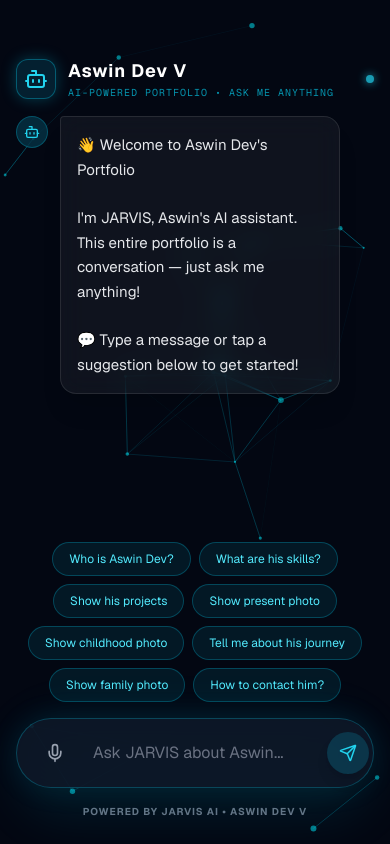
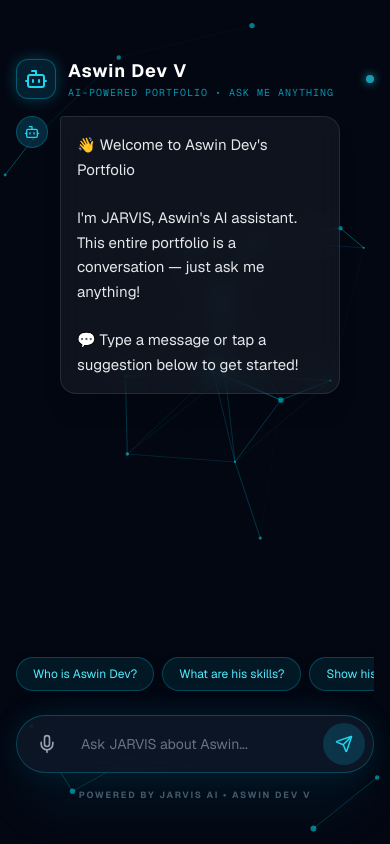
Before and after one commit to aswindevv2005-collab/aswin-portfolio, a Next.js app: page / in a window 390 px wide. Built offline with nearby package versions, Linux system fonts and the light colour scheme.

Commit message:
Final suggestions cleanup: force single row with flex-nowrap

```diff
--- a/src/components/AIChatbot.tsx
+++ b/src/components/AIChatbot.tsx
@@ -18,7 +18,6 @@ const SUGGESTIONS = [
   "Show present photo",
   "Show childhood photo",
   "Tell me about his journey",
-  "Show family photo",
   "How to contact him?",
 ];
 
@@ -106,7 +105,7 @@ export default function AIChatbot() {
       botMsg.type = "photo_family";
       setTimeout(() => setSelectedImage("/family-1.jpg"), 800);
     } else if (lower.includes("who is") || lower.includes("who are you") || lower.includes("yourself")) {
-      botMsg.text = "Aswin Dev V is a technology enthusiast from Kollam, Kerala, India. He was born and brought up in Kollam in a supportive family environment. His father and mother have always encouraged his learning, and he also has a younger brother named Kashi Dev.\n\nAswin completed his 10th standard at DVVHSS Thalavoor and continued his Higher Secondary (+2) at the same school. From a young age, he developed a strong curiosity about technology and how systems work.\n\nAfter school, he pursued a Bachelor of Computer Applications (BCA) at Yenepoya University, where he strengthened his knowledge in computers, programming, and modern technologies.\n\nAswin is particularly interested in IT, automation, and innovative technology solutions. He enjoys learning new technologies and building practical projects such as IoT systems and smart automation devices.\n\nHe believes in continuous learning and creative problem-solving, and his goal is to use technology to build useful products.";
+      botMsg.text = "Aswin Dev V is a technology enthusiast from Kollam, Kerala, India. He was born and brought up in Kollam in a supportive family environment. His father and mother have always encouraged his learning, and he also has a younger brother named Kashi Dev.\n\nAswin completed his 10th standard at DVVHSS Thalavoor and continued his Higher Secondary (+2) at the same school. From a young age, he developed a strong curiosity about technology and how systems work.\n\nAfter school, he pursued a Bachelor of Computer Applications (BCA) at Yenepoya University (2023-2026), specializing in AI, Cloud Computing & DevOps.\n\nAswin is particularly interested in IT, automation, and innovative technology solutions. He enjoys learning new technologies and building practical projects such as IoT systems and smart automation devices.\n\nHe believes in continuous learning and creative problem-solving, and his goal is to use technology to build useful products.";
     } else if (lower.includes("skills")) {
       botMsg.text = "Aswin possesses a robust stack across Frontend, Backend, and IoT. Here are his top technical skills:";
       botMsg.type = "skills";
@@ -153,21 +152,21 @@ export default function AIChatbot() {
         {msg.type === "photo_childhood" && (
           <div className="mt-3 flex gap-2 overflow-x-auto pb-2 scrollbar-hide">
              {["/childhood-1.png", "/childhood-2.jpg", "/childhood-3.jpg"].map(src => (
-               <img key={src} onClick={() => setSelectedImage(src)} src={src} alt="Childhood" className="h-40 w-auto rounded-lg border-2 border-cyan-500/50 shrink-0 cursor-pointer" />
+               <img key={src} onClick={() => setSelectedImage(src)} src={src} alt="Childhood" className="h-40 w-auto rounded-lg border-2 border-cyan-500/50 shrink-0 cursor-pointer neon-border" />
              ))}
           </div>
         )}
 
         {msg.type === "photo_family" && (
           <div className="mt-3">
-            <img onClick={() => setSelectedImage("/family-1.jpg")} src="/family-1.jpg" alt="Family" className="w-64 h-auto rounded-lg border-2 border-cyan-500/50 cursor-pointer" />
+            <img onClick={() => setSelectedImage("/family-1.jpg")} src="/family-1.jpg" alt="Family" className="w-64 h-auto rounded-lg border-2 border-cyan-500/50 cursor-pointer neon-border" />
           </div>
         )}
 
         {msg.type === "photo_present" && (
           <div className="mt-3 flex gap-2 overflow-x-auto pb-2 scrollbar-hide">
             {["/present-1.jpg", "/present-2.jpg", "/present-3.png"].map(src => (
-              <img key={src} onClick={() => setSelectedImage(src)} src={src} alt="Present" className="h-64 w-auto rounded-lg border-2 border-cyan-500/50 shrink-0 cursor-pointer" />
+              <img key={src} onClick={() => setSelectedImage(src)} src={src} alt="Present" className="h-64 w-auto rounded-lg border-2 border-cyan-500/50 shrink-0 cursor-pointer neon-border" />
             ))}
           </div>
         )}
@@ -175,47 +174,59 @@ export default function AIChatbot() {
         {msg.type === "skills" && (
           <div className="mt-3 flex flex-wrap gap-2">
             {["React.js", "FastAPI", "Python", "C", "Docker", "IoT", "JavaScript", "HTML/CSS", "Node.js", "Java", "Arduino", "Bootstrap"].map(s => (
-              <span key={s} className="px-3 py-1 bg-cyan-950/50 border border-cyan-500/30 rounded-full text-cyan-300 text-sm">{s}</span>
+              <span key={s} className="px-3 py-1 bg-cyan-950/50 border border-cyan-500/30 rounded-full text-cyan-300 text-sm shadow-[0_0_8px_rgba(6,182,212,0.2)]">{s}</span>
             ))}
           </div>
         )}
 
         {msg.type === "projects" && (
           <div className="mt-3 space-y-3">
-            <div className="bg-white/5 p-4 rounded-xl border border-white/10">
+            <div className="bg-slate-900/40 p-4 rounded-xl border border-cyan-500/20 backdrop-blur-md">
               <h4 className="font-bold text-cyan-400">Movie Booking Web App</h4>
               <p className="text-[10px] text-gray-400 mb-2 uppercase tracking-widest font-mono">React • REST API</p>
-              <p className="text-sm text-gray-400">A full-stack platform with a interactive UI for seat selection and real-time movie scheduling.</p>
+              <p className="text-sm text-gray-300">A full-stack platform with a interactive UI for seat selection and real-time movie scheduling.</p>
             </div>
-            <div className="bg-white/5 p-4 rounded-xl border border-white/10">
+            <div className="bg-slate-900/40 p-4 rounded-xl border border-cyan-500/20 backdrop-blur-md">
               <h4 className="font-bold text-cyan-400">CNN Image Classification</h4>
               <p className="text-[10px] text-gray-400 mb-2 uppercase tracking-widest font-mono">Python • FastAPI • Docker</p>
-              <p className="text-sm text-gray-400">Deep learning model trained on CIFAR-10 and deployed via an automated API for real-time predictions.</p>
+              <p className="text-sm text-gray-300">Deep learning model trained on CIFAR-10 and deployed via an automated API for real-time predictions.</p>
             </div>
-            <div className="bg-white/5 p-4 rounded-xl border border-white/10">
+            <div className="bg-slate-900/40 p-4 rounded-xl border border-cyan-500/20 backdrop-blur-md">
               <h4 className="font-bold text-cyan-400">IoT Pet Feeder</h4>
               <p className="text-[10px] text-gray-400 mb-2 uppercase tracking-widest font-mono">Arduino • Embedded C • IoT</p>
-              <p className="text-sm text-gray-400">Automated feeding system using RTC, servo motors, and Arduino for timed pet care.</p>
+              <p className="text-sm text-gray-300">Automated feeding system using RTC, servo motors, and Arduino for timed pet care.</p>
             </div>
           </div>
         )}
 
         {msg.type === "journey" && (
-          <div className="mt-3 border-l-2 border-cyan-500/50 ml-2 pl-4 flex flex-col gap-5">
-            <div><p className="text-xs text-cyan-500 font-bold">2021</p><p className="text-sm text-gray-200">Secondary Education - DVVHSS Thalavoor</p></div>
-            <div><p className="text-xs text-cyan-500 font-bold">2023</p><p className="text-sm text-gray-200">Higher Secondary - DVVHSS Thalavoor</p></div>
-            <div><p className="text-xs text-cyan-500 font-bold">2026</p><p className="text-sm text-gray-200">Pursuing BCA (AI, Cloud & DevOps) at Yenepoya University</p></div>
+          <div className="mt-3 border-l-2 border-cyan-500/50 ml-2 pl-4 flex flex-col gap-6">
+            <div className="relative">
+              <div className="absolute -left-[21px] top-1 w-3 h-3 bg-cyan-400 rounded-full shadow-[0_0_8px_#06b6d4]"></div>
+              <p className="text-xs text-cyan-500 font-bold">2021</p>
+              <p className="text-sm text-gray-200">Secondary Education - DVVHSS Thalavoor</p>
+            </div>
+            <div className="relative">
+              <div className="absolute -left-[21px] top-1 w-3 h-3 bg-cyan-400 rounded-full shadow-[0_0_8px_#06b6d4]"></div>
+              <p className="text-xs text-cyan-500 font-bold">2023</p>
+              <p className="text-sm text-gray-200">Higher Secondary - DVVHSS Thalavoor</p>
+            </div>
+            <div className="relative">
+              <div className="absolute -left-[21px] top-1 w-3 h-3 bg-cyan-400 rounded-full shadow-[0_0_8px_#06b6d4]"></div>
+              <p className="text-xs text-cyan-500 font-bold">2026</p>
+              <p className="text-sm text-gray-200">Pursuing BCA (AI, Cloud & DevOps) at Yenepoya University</p>
+            </div>
           </div>
         )}
 
         {msg.type === "contact" && (
           <div className="mt-4 grid grid-cols-1 sm:grid-cols-2 gap-3">
-            <a href="mailto:aswindevv2005@gmail.com" target="_blank" rel="noreferrer" className="flex items-center gap-3 p-3 bg-cyan-950/40 rounded-xl border border-cyan-500/30 text-gray-300 hover:text-cyan-400 transition-all"><Mail size={16} /> Email</a>
-            <a href="https://wa.me/918089595332" target="_blank" rel="noreferrer" className="flex items-center gap-3 p-3 bg-cyan-950/40 rounded-xl border border-cyan-500/30 text-gray-300 hover:text-green-400 transition-all"><MessageCircle size={16} /> WhatsApp</a>
-            <a href="https://www.instagram.com/aaaswinhh__?utm_source=qr&igsh=MWV3OHZnZWMybGZsdg==" target="_blank" rel="noreferrer" className="flex items-center gap-3 p-3 bg-cyan-950/40 rounded-xl border border-cyan-500/30 text-gray-300 hover:text-pink-400 transition-all"><ExternalLink size={16} /> Instagram</a>
-            <a href="https://github.com/aswindevv2005-collab" target="_blank" rel="noreferrer" className="flex items-center gap-3 p-3 bg-cyan-950/40 rounded-xl border border-cyan-500/30 text-gray-300 hover:text-white transition-all"><ExternalLink size={16} /> GitHub</a>
-            <a href="https://www.linkedin.com/in/aswindevv" target="_blank" rel="noreferrer" className="flex items-center gap-3 p-3 bg-cyan-950/40 rounded-xl border border-cyan-500/30 text-gray-300 hover:text-blue-400 transition-all"><ExternalLink size={16} /> LinkedIn</a>
-            <a href="tel:+918089595332" className="flex items-center gap-3 p-3 bg-cyan-950/40 rounded-xl border border-cyan-500/30 text-gray-300 hover:text-cyan-400 transition-all"><Phone size={16} /> Phone</a>
+            <a href="mailto:aswindevv2005@gmail.com" target="_blank" rel="noreferrer" className="flex items-center gap-3 p-3 bg-cyan-950/40 rounded-xl border border-cyan-500/30 text-gray-300 hover:text-cyan-400 transition-all neon-hover"><Mail size={16} /> Email</a>
+            <a href="https://wa.me/918089595332" target="_blank" rel="noreferrer" className="flex items-center gap-3 p-3 bg-cyan-950/40 rounded-xl border border-cyan-500/30 text-gray-300 hover:text-green-400 transition-all neon-hover"><MessageCircle size={16} /> WhatsApp</a>
+            <a href="https://www.instagram.com/aaaswinhh__?utm_source=qr&igsh=MWV3OHZnZWMybGZsdg==" target="_blank" rel="noreferrer" className="flex items-center gap-3 p-3 bg-cyan-950/40 rounded-xl border border-cyan-500/30 text-gray-300 hover:text-pink-400 transition-all neon-hover"><ExternalLink size={16} /> Instagram</a>
+            <a href="https://github.com/aswindevv2005-collab" target="_blank" rel="noreferrer" className="flex items-center gap-3 p-3 bg-cyan-950/40 rounded-xl border border-cyan-500/30 text-gray-300 hover:text-white transition-all neon-hover"><ExternalLink size={16} /> GitHub</a>
+            <a href="https://www.linkedin.com/in/aswindevv" target="_blank" rel="noreferrer" className="flex items-center gap-3 p-3 bg-cyan-950/40 rounded-xl border border-cyan-500/30 text-gray-300 hover:text-blue-400 transition-all neon-hover"><ExternalLink size={16} /> LinkedIn</a>
+            <a href="tel:+918089595332" className="flex items-center gap-3 p-3 bg-cyan-950/40 rounded-xl border border-cyan-500/30 text-gray-300 hover:text-cyan-400 transition-all neon-hover"><Phone size={16} /> Phone</a>
           </div>
         )}
       </div>
@@ -228,9 +239,9 @@ export default function AIChatbot() {
       {/* Photo Lightbox */}
       <AnimatePresence>
         {selectedImage && (
-          <motion.div initial={{ opacity: 0 }} animate={{ opacity: 1 }} exit={{ opacity: 0 }} className="fixed inset-0 z-50 bg-black/95 flex flex-col items-center justify-center p-4">
-            <button onClick={() => setSelectedImage(null)} className="absolute top-6 right-6 p-3 bg-white/10 hover:bg-white/20 rounded-full text-white transition-all z-[60]"><X size={28} /></button>
-            <img src={selectedImage} alt="Fullscreen" className="max-w-full max-h-[85vh] rounded-lg shadow-2xl object-contain" onClick={(e) => e.stopPropagation()} />
+          <motion.div initial={{ opacity: 0 }} animate={{ opacity: 1 }} exit={{ opacity: 0 }} className="fixed inset-0 z-[100] bg-black/95 flex flex-col items-center justify-center p-4">
+            <button onClick={() => setSelectedImage(null)} className="absolute top-6 right-6 p-3 bg-white/10 hover:bg-white/20 rounded-full text-white transition-all z-[110] shadow-[0_0_15px_rgba(255,255,255,0.3)]"><X size={28} /></button>
+            <motion.img initial={{ scale: 0.9 }} animate={{ scale: 1 }} src={selectedImage} alt="Fullscreen" className="max-w-full max-h-[85vh] rounded-lg shadow-2xl object-contain border border-cyan-500/30 shadow-[0_0_40px_rgba(6,182,212,0.2)]" onClick={(e) => e.stopPropagation()} />
             <div className="absolute inset-0 -z-10 cursor-pointer" onClick={() => setSelectedImage(null)} />
           </motion.div>
         )}
@@ -252,7 +263,7 @@ export default function AIChatbot() {
       </motion.div>
 
       {/* Chat Area */}
-      <div className="flex-1 overflow-y-auto mb-6 pr-2 scrollbar-hide flex flex-col gap-6">
+      <div className="flex-1 overflow-y-auto mb-4 pr-2 scrollbar-hide flex flex-col gap-6">
         <AnimatePresence>
           {messages.map((msg) => (
             <motion.div key={msg.id} initial={{ opacity: 0, scale: 0.98 }} animate={{ opacity: 1, scale: 1 }} className={`flex w-full items-start gap-3 ${msg.sender === "user" ? "flex-row-reverse" : ""}`}>
@@ -268,27 +279,33 @@ export default function AIChatbot() {
         </AnimatePresence>
       </div>
 
-      {/* Suggestion Chips */}
-      <div className="flex flex-wrap gap-2 mb-4 justify-center">
+      <footer className="mt-auto">
+        {/* Suggestion Chips - Horizontal Scroll */}
+        <div className="flex gap-2 overflow-x-auto scrollbar-hide py-2 mb-4 w-full flex-row flex-nowrap overflow-y-hidden">
           {SUGGESTIONS.map(sugg => (
-          <button key={sugg} onClick={() => handleSend(sugg)} className="px-4 py-2 rounded-full bg-cyan-950/40 border border-cyan-500/30 text-xs text-cyan-300 hover:bg-cyan-900/60 hover:shadow-[0_0_15px_rgba(6,182,212,0.3)] transition-all">
+            <button
+              key={sugg}
+              onClick={() => handleSend(sugg)}
+              className="whitespace-nowrap px-4 py-2 rounded-full bg-cyan-950/40 border border-cyan-500/30 text-xs text-cyan-300 hover:bg-cyan-900/60 hover:border-cyan-400 transition-all flex-shrink-0 neon-hover shadow-[0_2px_10px_rgba(0,0,0,0.2)]"
+            >
               {sugg}
             </button>
           ))}
         </div>
 
         {/* Input Area */}
-      <div className="relative">
-        <div className="absolute inset-0 bg-cyan-500/20 blur-xl rounded-full opacity-50"></div>
-        <div className="relative flex items-center bg-gray-900/80 backdrop-blur-xl border border-cyan-500/30 rounded-full p-2 py-3 shadow-[0_0_30px_rgba(6,182,212,0.1)] transition-all">
-          <button onClick={toggleMic} className={`p-3 mx-2 rounded-full transition-colors flex items-center justify-center ${isListening ? "text-red-400 bg-red-500/20 animate-pulse shadow-[0_0_15px_rgba(248,113,113,0.5)]" : "text-gray-400 hover:text-cyan-400 hover:bg-cyan-950/50"}`}>
+        <div className="relative pb-4">
+          <div className="absolute inset-0 bg-cyan-500/10 blur-xl rounded-full opacity-50"></div>
+          <div className="relative flex items-center bg-gray-900/80 backdrop-blur-xl border border-cyan-500/30 rounded-full p-1 py-1.5 md:p-2 md:py-3 shadow-[0_0_30px_rgba(6,182,212,0.1)] transition-all">
+            <button onClick={toggleMic} className={`p-3 mx-1 md:mx-2 rounded-full transition-colors flex items-center justify-center ${isListening ? "text-red-400 bg-red-500/20 animate-pulse" : "text-gray-400 hover:text-cyan-400"}`}>
               {isListening ? <MicOff size={20} /> : <Mic size={20} />}
             </button>
-          <input type="text" value={inputVal} onChange={(e) => setInputVal(e.target.value)} onKeyDown={(e) => e.key === "Enter" && handleSend(inputVal)} placeholder="Ask JARVIS about Aswin..." className="flex-1 bg-transparent border-none outline-none text-white placeholder-gray-500 px-2" />
-          <button onClick={() => handleSend(inputVal)} className="p-3 mx-2 rounded-full bg-cyan-500/20 text-cyan-400 hover:bg-cyan-500 hover:text-white transition-all shadow-lg"><Send size={18} /></button>
+            <input type="text" value={inputVal} onChange={(e) => setInputVal(e.target.value)} onKeyDown={(e) => e.key === "Enter" && handleSend(inputVal)} placeholder="Ask JARVIS about Aswin..." className="flex-1 bg-transparent border-none outline-none text-white placeholder-gray-500 px-2 text-sm md:text-base" />
+            <button onClick={() => handleSend(inputVal)} className="p-3 mx-1 md:mx-2 rounded-full bg-cyan-500/20 text-cyan-400 hover:bg-cyan-500 hover:text-white transition-all"><Send size={18} /></button>
           </div>
-        <p className="text-center text-[10px] text-gray-500 mt-4 uppercase tracking-widest font-bold">Powered by JARVIS AI • Aswin Dev V</p>
+          <p className="text-center text-[9px] text-gray-600 mt-4 uppercase tracking-[0.2em] font-bold">Powered by JARVIS AI • Aswin Dev V</p>
         </div>
+      </footer>
     </div>
   );
 }
```
Lines whose indentation alone changed are shown as unchanged.
